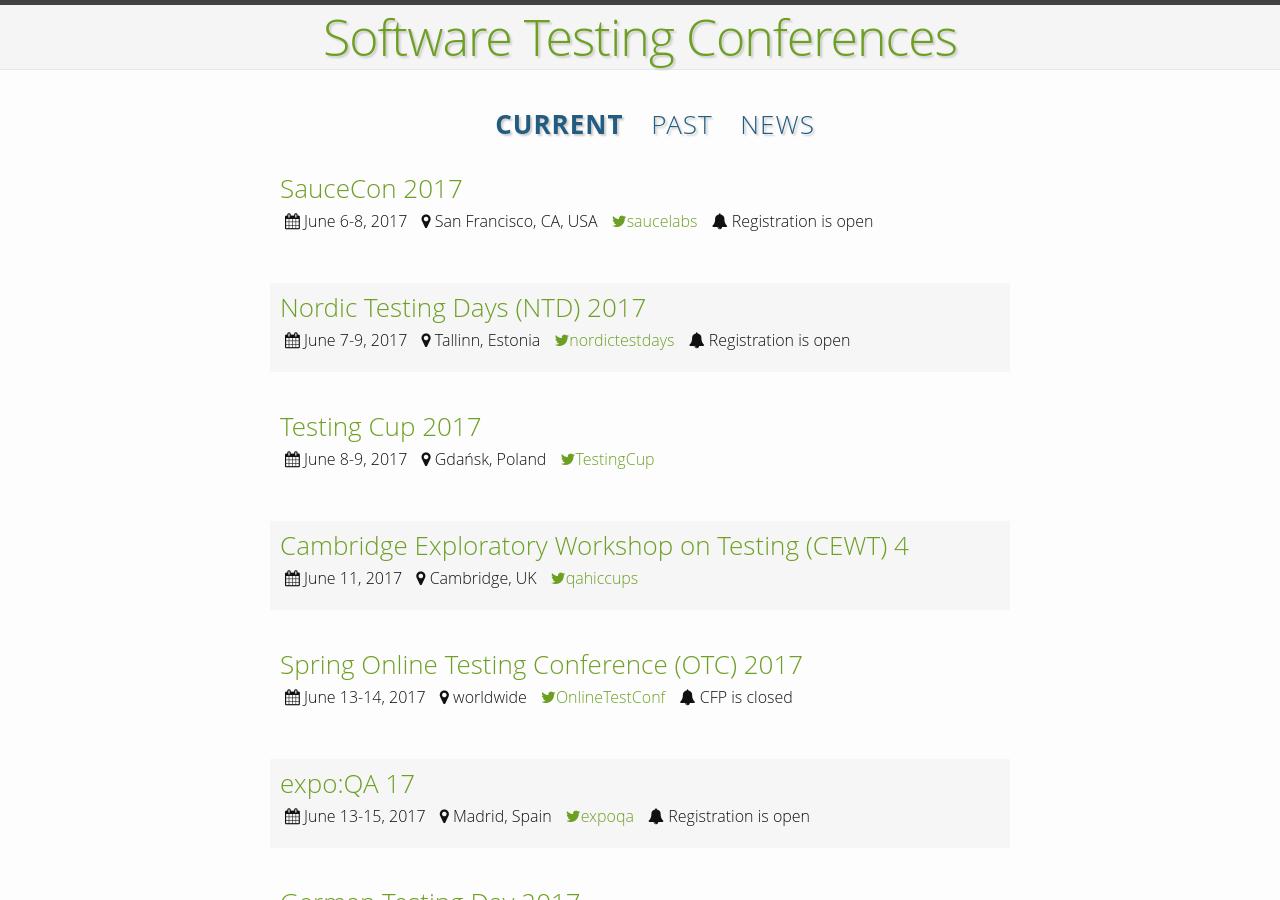
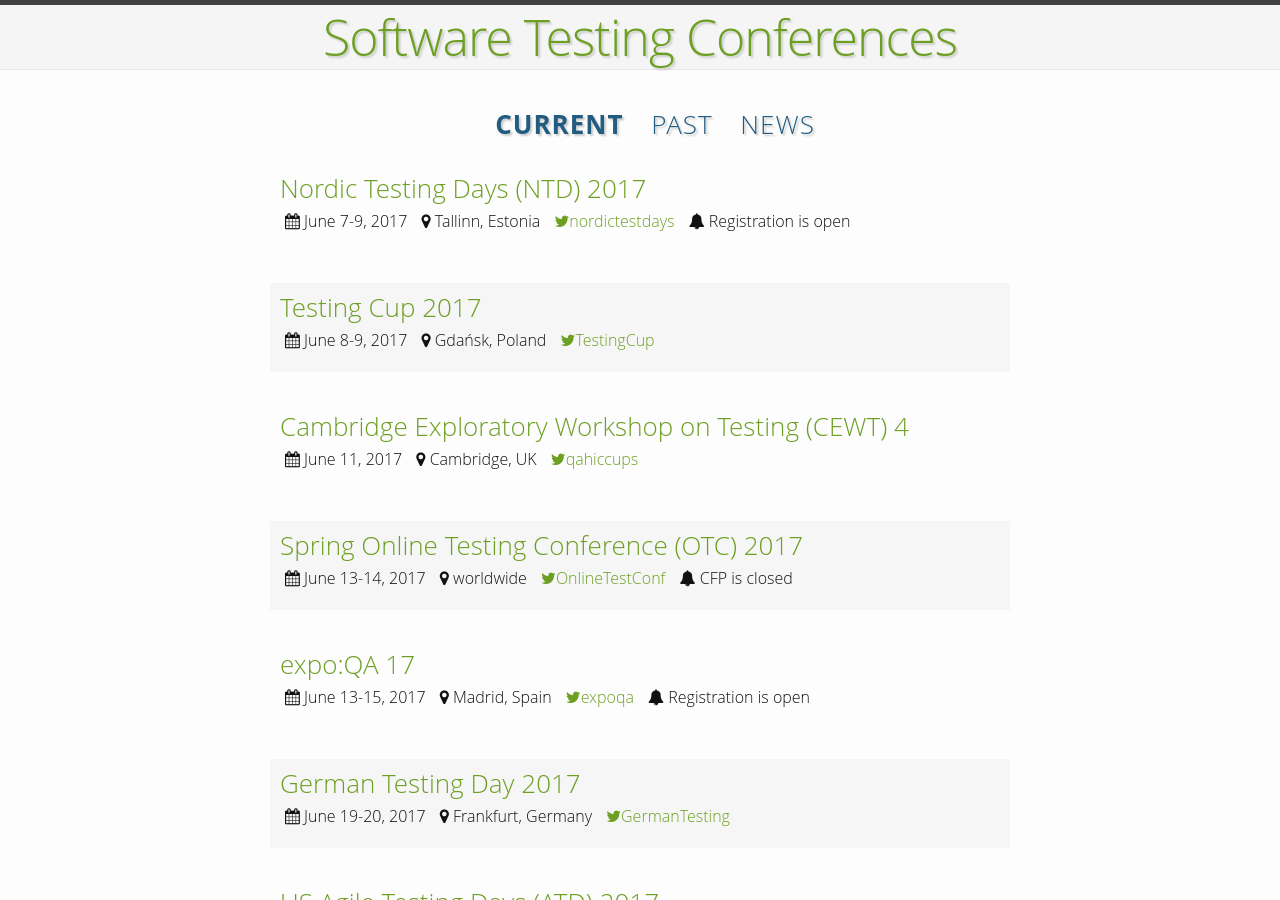
Before and after one commit to TestingConferences/testingconferences.github.io, a Jekyll site: the page built from index.html, in a window 1280 px wide and 900 px high. Built offline with Jekyll 4.4.1, drawn with Linux system fonts in a browser that asks for light colours.

Commit message:
Create current.yml

```diff
--- a/_data/current.yml
+++ b/_data/current.yml
@@ -1,10 +1,3 @@
-- name: SauceCon 2017
-  location: San Francisco, CA, USA
-  dates: "June 6-8, 2017"
-  url: http://saucecon.com/
-  twitter: saucelabs
-  status: Registration is open
-
 - name: Nordic Testing Days (NTD) 2017
   location: Tallinn, Estonia
   dates: "June 7-9, 2017"
```
